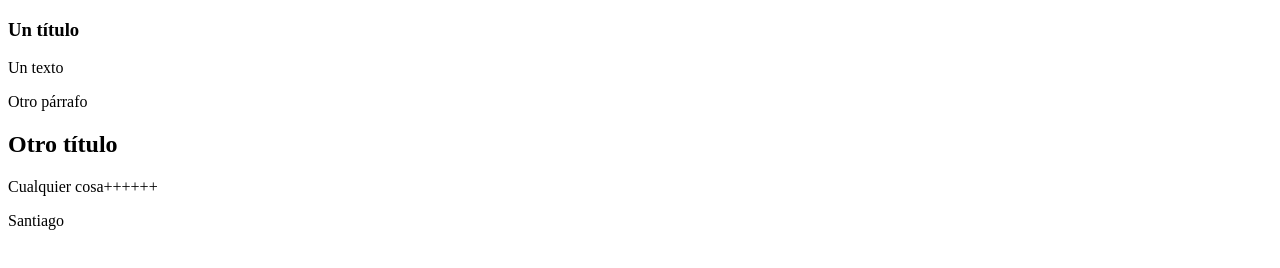
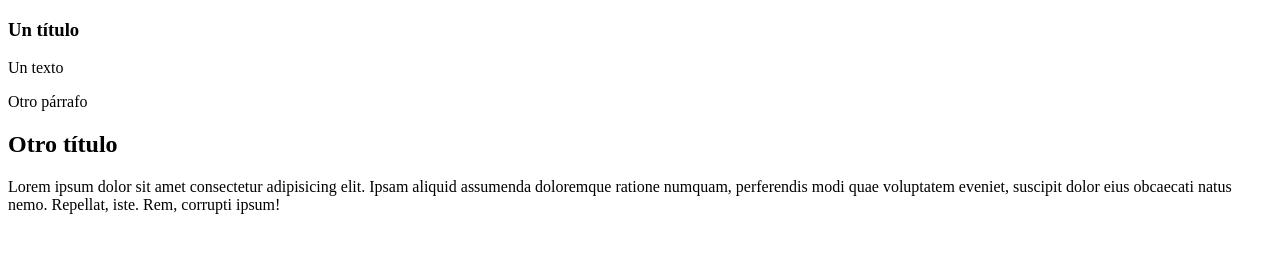
Before and after one commit to Leonbac94/PruebaGit, a website: page src/index.html in a window 1280 px wide. Drawn offline with Linux system fonts and the light colour scheme.

Commit message:
segundo commit Santiago

```diff
--- a/src/index.html
+++ b/src/index.html
@@ -12,10 +12,15 @@
             <h3>Un título</h3>
             <p>Un texto</p>
             <p>Otro párrafo</p>
+            <!-- esto no -->
             <h2>Otro título</h2>
-            <p>Cualquier cosa++++++</p>
-            <p>Santiago</p>
         </div>
+    </section>
+    <section id="santiago">
+
+        <p>Lorem ipsum dolor sit amet consectetur adipisicing elit. Ipsam aliquid assumenda doloremque ratione numquam, perferendis modi quae voluptatem eveniet, suscipit dolor eius obcaecati natus nemo. Repellat, iste. Rem, corrupti ipsum!</p>
+
+
     </section>
 
 </body>
```
